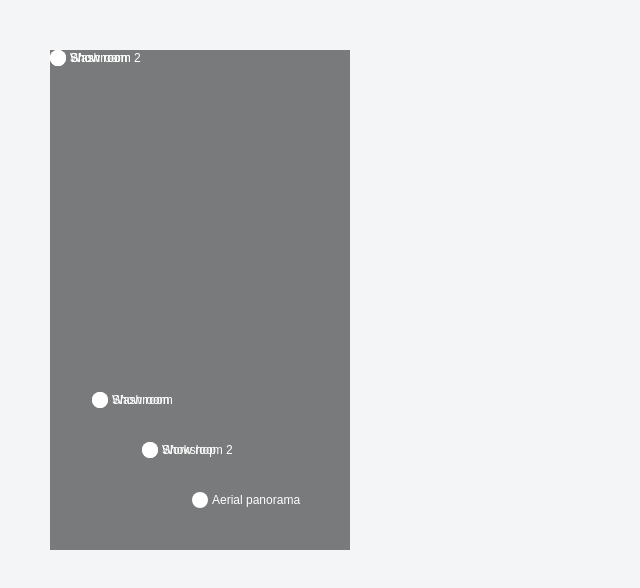
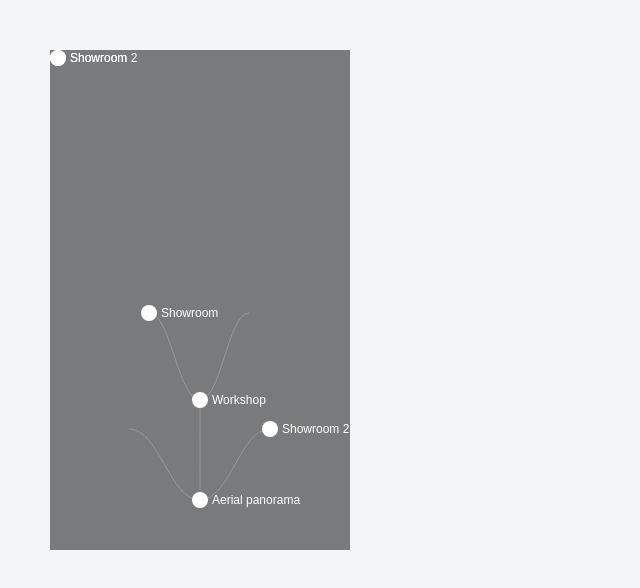
Before and after one commit to fancyqin/vr-aframe, a plain HTML site: page eagleEyes.html in a window 1280 px wide. Shown: the whole page, without its empty margins (0-640 px from the left). Drawn offline with nearby package versions, Linux system fonts and the light colour scheme.

Commit message:
:sunglasses::sunglasses::sunglasses:

```diff
--- a/eagleEyes.html
+++ b/eagleEyes.html
@@ -25,6 +25,8 @@
         }
         .eagle-eyes .eagle-canvas,.eagle-eyes .eagle-html{
             position: absolute;
+            width: 100%;
+            height:100%;
             top:0;
             left:0;
             right: 0;
@@ -61,7 +63,7 @@
 <body>
     <div class="wrap">
         <div class="eagle-eyes">
-            <canvas id="eagleCANVAS" class="eagle-canvas">
+            <canvas id="eagleCANVAS" class="eagle-canvas" width="300" height="500">
 
             </canvas>
             <div id="eagleHTML" class="eagle-html">
--- a/eagleEyesDIV.js
+++ b/eagleEyesDIV.js
@@ -21,7 +21,7 @@
                     "child":[
                         {
                             "id":"2",
-                            "name":"Show room"
+                            "name":"Showroom"
                         },
                         {
                             "id":"3",
@@ -29,13 +29,13 @@
                         },
                         {
                             "id":"4",
-                            "name":"Show room 2"
+                            "name":"Showroom 2"
                         }
                     ]
                 },
                 {
                     "id":"2",
-                    "name":"Show room"
+                    "name":"Showroom"
                 },
                 {
                     "id":"3",
@@ -43,29 +43,30 @@
                     "child":[
                         {
                             "id":"2",
-                            "name":"Show room"
+                            "name":"Showroom"
                         },
                         {
                             "id":"4",
-                            "name":"Show room 2"
+                            "name":"Showroom 2"
                         }
                     ]
                 },
                 {
                     "id":"4",
-                    "name":"Show room 2",
-                    "child":[
-                        {
-                            "id":"5",
-                            "name":"Washroom"
-                        }
-                    ]
+                    "name":"Showroom 2",
+                    // "child":[
+                    //     {
+                    //         "id":"5",
+                    //         "name":"Washroom"
+                    //     }
+                    // ]
                 },
-                {
-                    "id":"5",
-                    "name":"Washroom"
-                }
-            ],
+                // {
+                //     "id":"5",
+                //     "name":"Washroom"
+                // }
+            ]
+            ,
             "setting":{}
         }
     };
@@ -96,11 +97,8 @@
 
         drawSceneDot(centerDot[0],centerDot[1],entryID);
 
-        drewDots.push(entryID);
 
-        scenes.forEach(function(item,i){
 
-        });
 
         function getItemFromID (id,cb){
             scenes.forEach(function(item,i){
@@ -127,23 +125,42 @@
 
         function drawSceneDot (x,y,id){
             getItemFromID(id,function(item){
-                $(html).append(DotHTML.replace('{name}',item.name).replace('{id}',item.id));
-                var x1 = x - $('#'+item.id).width()/ 2,
-                    y1 = y - $('#'+item.id).height()/ 2;
-                $('#'+item.id).css({'left':x1,'top':y1});
+                var dom = DotHTML.replace('{name}',item.name).replace('{id}',item.id);
+                $(html).append(dom);
+                var thisItem = $('#'+item.id);
+                var x1 = x - thisItem.width()/ 2,
+                    y1 = y - thisItem.height()/ 2;
+                thisItem.css({'left':x1,'top':y1});
+                drewDots.push(id);
                 if(item.child && item.child.length>0){
                     item.child.forEach(function(itm,j){
-                        drawSceneDot(x - 50,y -50,itm.id)
+                        drewDots.forEach(function(im,k){
+                           if(im === itm.id){
+                               return false;
+                           }
+                        });
+                        var newXY = getNewXY(x,y,item.child.length,j);
+                        drawSceneDot(newXY.x,newXY.y,itm.id);
+                        drawSceneLine(x,y,newXY.x,newXY.y);
+                        // drawSceneLine(150,450,79,379)
                     });
 
                 }
             });
 
         }
+        function getNewXY(x,y,num,i) {
+            var l = 100;
+            var arg = (i+1)*Math.PI/(num+1);
+            var x1 = Math.floor(x - l*Math.cos(arg));
+            var y1 = Math.floor(y - l*Math.sin(arg));
+
+            return {x:x1,y:y1}
+        }
+
         //画线
-        function drawSceneLine(x,y,dot){
+        function drawSceneLine(x1,y1,x,y){
 
-            var x1 = dot[0],y1 = dot[1];
             var cp1x =  x1 + 3*(x - x1)/7;
             var cp1y =  y1;
             var cp2x = x1 + 4*(x - x1)/7;
@@ -153,28 +170,13 @@
             ctx.strokeStyle = '#999999';
             ctx.lineWidth = 1;
             ctx.moveTo(x1,y1);
-//            ctx.lineTo(x,y);  //直线
-//            ctx.bezierCurveTo(cp1x, cp1y,cp2x,cp2y, x, y); //贝塞尔曲线
-//            ctx.stroke();
-            drawDashLine(x1,y1,x,y,5);
+            // ctx.lineTo(x,y);  //直线
+           ctx.bezierCurveTo(cp1x, cp1y,cp2x,cp2y, x, y); //贝塞尔曲线
+            ctx.stroke();
+//             drawDashLine(x1,y1,x,y,5);
 
         }
 
-        function SetScenesLocation(item,dot){
-
-            var pos = item['position'].split(",");
-            var x = dot[0] + Number(pos[0]);
-            var y = dot[1] - Number(pos[1]);
-
-            if(item['scenes'] && item['scenes'].length> 0){
-                item['scenes'].forEach(function(itm,k){
-                    SetScenesLocation(itm,[x,y]);
-                });
-            }
-
-            drawSceneLine(x,y,dot);
-            drawSceneDot(x,y,item);
-        }
 
         //获取event 坐标
         function getEventPosition(ev){
```
Also changed, not shown: data.json (+9 -9 lines).
